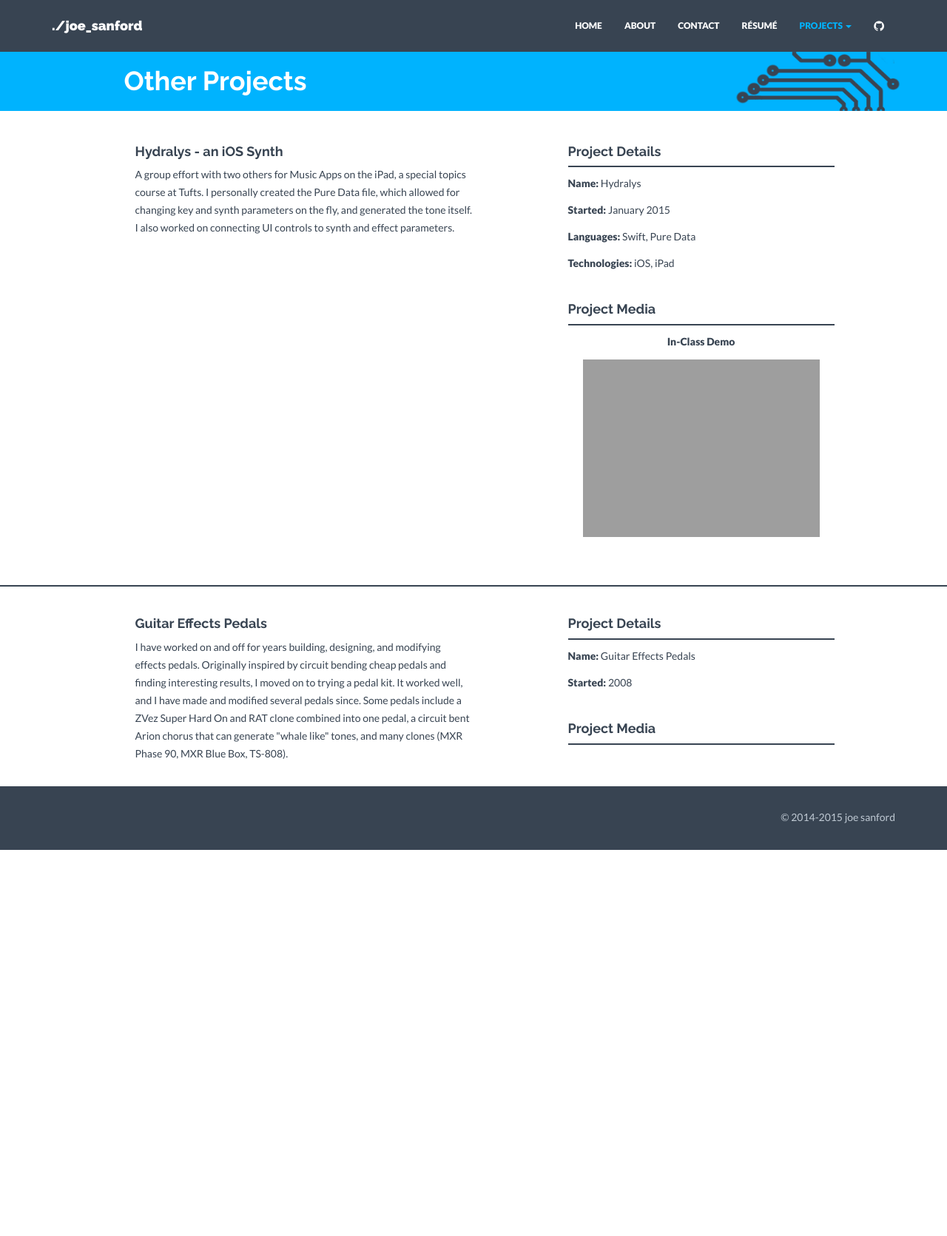
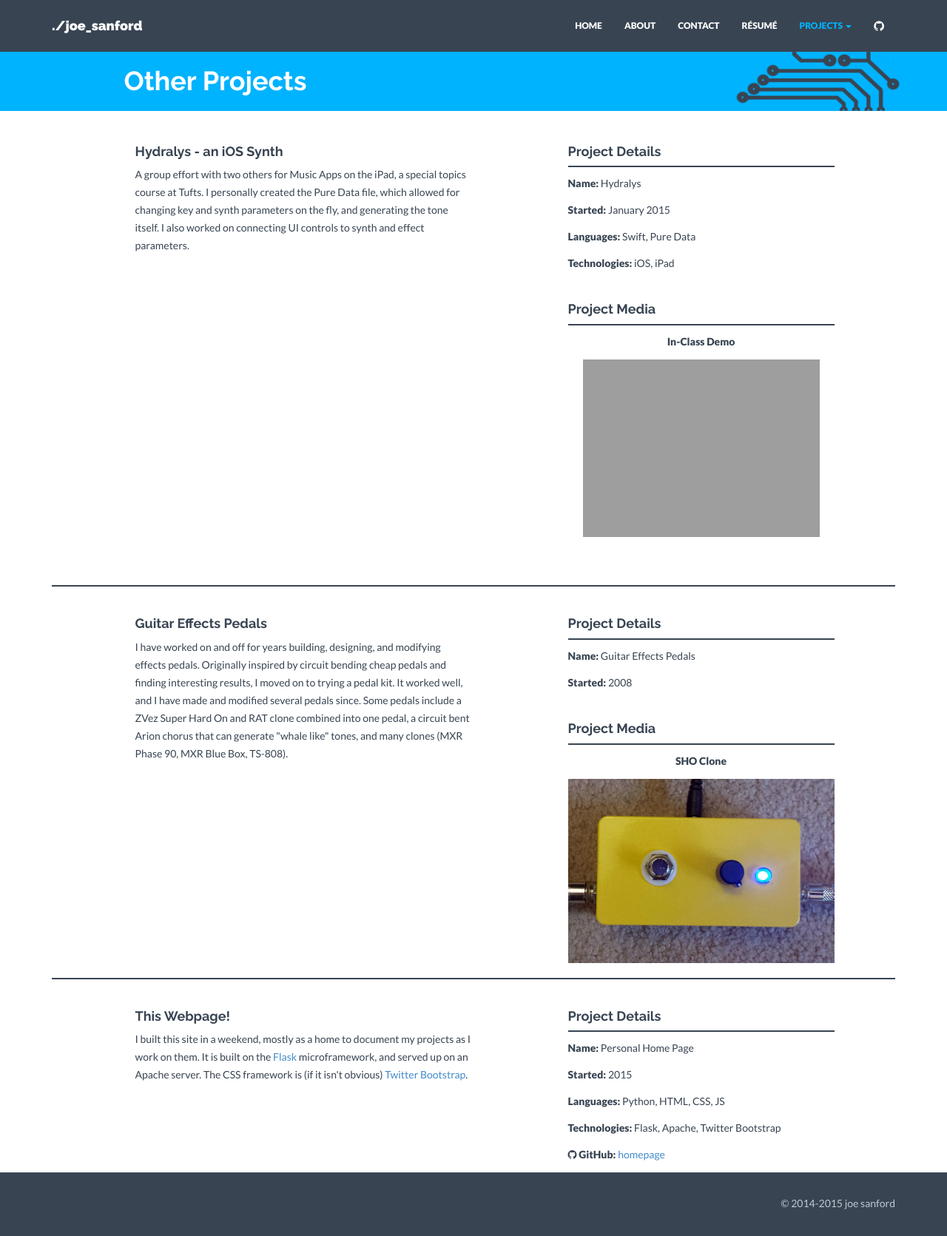
Before and after one commit to joesanford/homepage, a Flask app: page /projects_other in a window 1280 px wide. Shown: the whole page at 74% size. Before the commit the page ends 1149 px from the top, so only its background shows below. Run offline with Flask 2, Linux system fonts and the light colour scheme; some libraries are stand-ins or nearby versions; grey boxes are pictures that could not be loaded.

Commit message:
Added more projects, pedal images

```diff
--- a/templates/projects.html
+++ b/templates/projects.html
@@ -12,7 +12,7 @@
 		 	<div class="col-lg-5 col-lg-offset-1">
 		 		<div class="spacing"></div>
 		 		<h4>Hydralys - an iOS Synth</h4>
-		 		<p>A group effort with two others for Music Apps on the iPad, a special topics course at Tufts. I personally created the Pure Data file, which allowed for changing key and synth parameters on the fly, and generated the tone itself. I also worked on connecting UI controls to synth and effect parameters.</p>
+		 		<p>A group effort with two others for Music Apps on the iPad, a special topics course at Tufts. I personally created the Pure Data file, which allowed for changing key and synth parameters on the fly, and generating the tone itself. I also worked on connecting UI controls to synth and effect parameters.</p>
 	 			<br>
 	 		</div>
 	 		<div class="col-lg-4 col-lg-offset-1">
@@ -33,8 +33,8 @@
 	 	</div>
 	 </div>
 	</div>
-	<div class="hline"></div>
 	<div class="container">
+		<div class="hline"></div>
 	<div class="container">
 	 	<div class="row">
 		 	<div class="col-lg-5 col-lg-offset-1">
@@ -52,6 +52,31 @@
 		 		<div class="spacing"></div>
 		 		<h4>Project Media</h4>
 		 		<div class="hline"></div>
+		 		<center><p><b>SHO Clone</b></p></center>
+		 		<img src="static/img/sho.jpeg"><br><br>
+	 		</div>
+	 	</div>
+	 </div>
+	</div>
+	<div class="container">
+		<div class="hline"></div>
+	<div class="container">
+	 	<div class="row">
+		 	<div class="col-lg-5 col-lg-offset-1">
+		 		<div class="spacing"></div>
+		 		<h4>This Webpage!</h4>
+		 		<p>I built this site in a weekend, mostly as a home to document my projects as I work on them. It is built on the <a href="http://flask.pocoo.org/">Flask</a> microframework, and served up on an Apache server. The CSS framework is (if it isn't obvious) <a href="http://getbootstrap.com/">Twitter Bootstrap</a>.</p>
+	 			<br>
+	 		</div>
+	 		<div class="col-lg-4 col-lg-offset-1">
+		 		<div class="spacing"></div>
+		 		<h4>Project Details</h4>
+		 		<div class="hline"></div>
+		 		<p><b>Name:</b> Personal Home Page</p>
+		 		<p><b>Started:</b> 2015</p>
+		 		<p><b>Languages:</b> Python, HTML, CSS, JS</p>
+		 		<p><b>Technologies:</b> Flask, Apache, Twitter Bootstrap</p>
+		 		<p><b><i class="fa fa-github"></i> GitHub:</b> <a href="http://github.com/joesanford/homepage" target="_new">homepage</a></p>
 	 		</div>
 	 	</div>
 	 </div>
```
Also changed, not shown: static/img/sho.jpeg (added).
